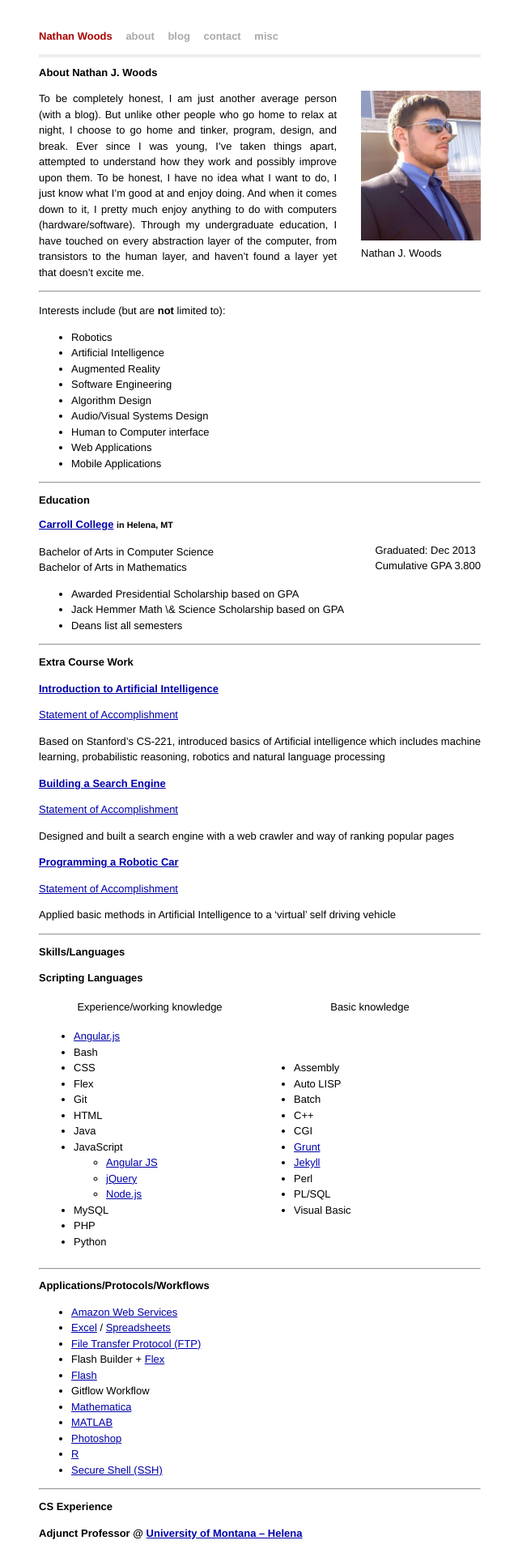
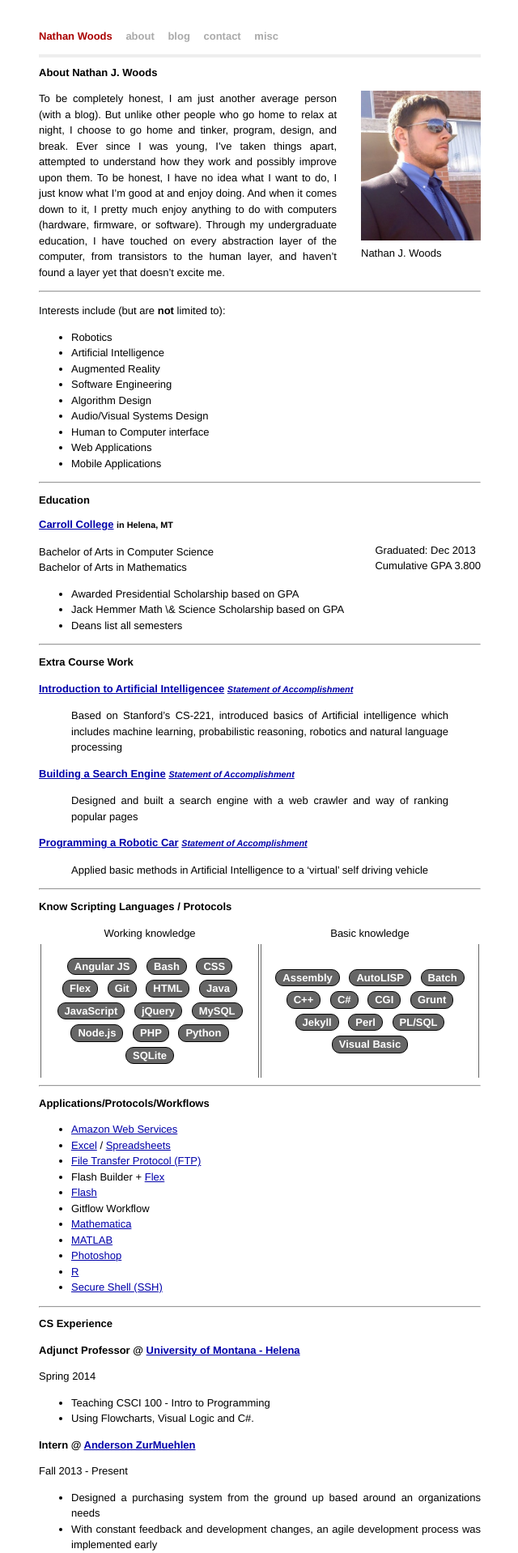
Before and after one commit to bign8/bign8.github.io, a Jekyll site: the page built from about.md, in a window 1280 px wide. Shown: the top 1918 px of the page at 81% size, without its empty margins (319-959 px from the left). Built offline with Jekyll 4.4.1, drawn with Linux system fonts in a browser that asks for light colours; Markdown is read by kramdown in place of the engine named in the settings; comment, search, counter and statistics services are not loaded; some of the changed text lies outside the part shown.

Commit message:
More resume styling

```diff
--- /dev/null
+++ b/_layouts/resume.html
@@ -0,0 +1,6 @@
+---
+layout: default
+---
+<div class="resume">
+{{ content }}
+</div>
--- a/about.md
+++ b/about.md
@@ -10,7 +10,7 @@
 	<br/>Nathan J. Woods
 </div>
 
-To be completely honest, I am just another average person (with a blog). But unlike other people who go home to relax at night, I choose to go home and tinker, program, design, and break. Ever since I was young, I’ve taken things apart, attempted to understand how they work and possibly improve upon them. To be honest, I have no idea what I want to do, I just know what I’m good at and enjoy doing. And when it comes down to it, I pretty much enjoy anything to do with computers (hardware/software). Through my undergraduate education, I have touched on every abstraction layer of the computer, from transistors to the human layer, and haven’t found a layer yet that doesn’t excite me.
+To be completely honest, I am just another average person (with a blog). But unlike other people who go home to relax at night, I choose to go home and tinker, program, design, and break. Ever since I was young, I've taken things apart, attempted to understand how they work and possibly improve upon them. To be honest, I have no idea what I want to do, I just know what I'm good at and enjoy doing. And when it comes down to it, I pretty much enjoy anything to do with computers (hardware, firmware, or software). Through my undergraduate education, I have touched on every abstraction layer of the computer, from transistors to the human layer, and haven't found a layer yet that doesn't excite me.
 
 --------
 
@@ -45,29 +45,24 @@
 
 
 ## Extra Course Work
-### [Introduction to Artificial Intelligence](http://www.ai-class.com/ "Introduction to Artificial Intelligence")
-[Statement of Accomplishment](/assets/doc/ai-class-intro-to-ai.pdf)
+### [Introduction to Artificial Intelligencee](http://www.ai-class.com/ "Introduction to Artificial Intelligence") <small>[*Statement of Accomplishment*](/assets/doc/ai-class-intro-to-ai.pdf)</small>
+> Based on Stanford's CS-221,
+> introduced basics of Artificial intelligence which includes machine learning,
+> probabilistic reasoning, robotics and natural language processing
 
-Based on Stanford’s CS-221, introduced basics of Artificial intelligence which includes machine learning, probabilistic reasoning, robotics and natural language processing
+### [Building a Search Engine](http://www.udacity.com/overview/Course/cs101/ "Building a Search Engine") <small>[*Statement of Accomplishment*](/assets/doc/udacity-101-intro-to-cs.pdf)</small>
+> Designed and built a search engine with a web crawler and way of ranking popular pages
 
-### [Building a Search Engine](http://www.udacity.com/overview/Course/cs101/ "Building a Search Engine")
-[Statement of Accomplishment](/assets/doc/udacity-101-intro-to-cs.pdf)
-
-Designed and built a search engine with a web crawler and way of ranking popular pages
-
-### [Programming a Robotic Car](http://www.udacity.com/overview/Course/cs373/ "Programming a Robotic Car")
-[Statement of Accomplishment](/assets/doc/udacity-373-programming-a-robotic-car.pdf)
-
-Applied basic methods in Artificial Intelligence to a ‘virtual’ self driving vehicle
+### [Programming a Robotic Car](http://www.udacity.com/overview/Course/cs373/ "Programming a Robotic Car") <small>[*Statement of Accomplishment*](/assets/doc/udacity-373-programming-a-robotic-car.pdf)</small>
+> Applied basic methods in Artificial Intelligence to a 'virtual' self driving vehicle
 
 --------
 
-## Skills/Languages
-### Scripting Languages
-<table>
+## Know Scripting Languages / Protocols
+<table class="bubble-holder">
 	<thead>
 		<tr>
-			<td style="text-align: center; width: 50%;">Experience/working knowledge</td>
+			<td style="text-align: center; width: 50%;">Working knowledge</td>
 			<td style="text-align: center; width: 50%;">Basic knowledge</td>
 		</tr>
 	</thead>
@@ -75,37 +70,35 @@
 		<tr>
 			<td>
 				<ul class="bubbles">
-					<li><a title="HTML enhanced for web apps" href="http://angularjs.org/" target="_blank">Angular.js</a></li>
-					<li>Bash</li>
-					<li>CSS</li>
-					<li>Flex</li>
-					<li>Git</li>
-					<li>HTML</li>
-					<li>Java</li>
-					<li>JavaScript
-						<ul>
-							<li><a title="by Google" href="http://angularjs.org/" target="_blank">Angular JS</a></li>
-							<li><a href="http://jquery.com/" target="_blank">jQuery</a></li>
-							<li><a href="http://nodejs.org/" target="_blank">Node.js</a></li>
-						</ul>
-					</li>
-					<li>MySQL</li>
-					<li>PHP</li>
-					<li>Python</li>
+					<li><a title="by Google" href="http://angularjs.org/" target="_blank">Angular JS</a></li>
+					<li><a href="http://en.wikipedia.org/wiki/Bash_(Unix_shell)" target="_blank">Bash</a></li>
+					<li><a href="http://en.wikipedia.org/wiki/Css" target="_blank">CSS</a></li>
+					<li><a href="http://www.adobe.com/products/flex.html" target="_blank">Flex</a></li>
+					<li><a href="http://git-scm.com/" target="_blank">Git</a></li>
+					<li><a href="http://en.wikipedia.org/wiki/Html" target="_blank">HTML</a></li>
+					<li><a href="http://www.java.com/" target="_blank">Java</a></li>
+					<li><a href="http://en.wikipedia.org/wiki/JavaScript" target="_blank">JavaScript</a></li>
+					<li><a href="http://jquery.com/" target="_blank">jQuery</a></li>
+					<li><a href="http://www.mysql.com/" target="_blank">MySQL</a></li>
+					<li><a href="http://nodejs.org/" target="_blank">Node.js</a></li>
+					<li><a href="http://www.php.net/" target="_blank">PHP</a></li>
+					<li><a href="http://www.python.org/" target="_blank">Python</a></li>
+					<li><a href="http://sqlite.org/" target="_blank">SQLite</a></li>
 				</ul>
 			</td>
 			<td>
 				<ul class="bubbles">
-					<li>Assembly</li>
-					<li>Auto LISP</li>
-					<li>Batch</li>
-					<li>C++</li>
-					<li>CGI</li>
+					<li><a href="http://en.wikipedia.org/wiki/Assembly_language" target="_blank">Assembly</a></li>
+					<li><a href="http://en.wikipedia.org/wiki/Autolisp" target="_blank">AutoLISP</a></li>
+					<li><a href="http://en.wikipedia.org/wiki/Batch_file" target="_blank">Batch</a></li>
+					<li><a href="http://en.wikipedia.org/wiki/C%2B%2B" target="_blank">C++</a></li>
+					<li><a href="http://en.wikipedia.org/wiki/C_Sharp_(programming_language)" target="_blank">C#</a></li>
+					<li><a href="http://en.wikipedia.org/wiki/Cgi-bin" target="_blank">CGI</a></li>
 					<li><a title="The JavaScript Task Runner" href="http://gruntjs.com/" target="_blank">Grunt</a></li>
 					<li><a title="Blog aware static sites" href="http://jekyllrb.com/" target="_blank">Jekyll</a></li>
-					<li>Perl</li>
-					<li>PL/SQL</li>
-					<li>Visual Basic</li>
+					<li><a href="http://en.wikipedia.org/wiki/Perl" target="_blank">Perl</a></li>
+					<li><a href="http://en.wikipedia.org/wiki/PL/SQL" target="_blank">PL/SQL</a></li>
+					<li><a href="http://en.wikipedia.org/wiki/Visual_basic" target="_blank">Visual Basic</a></li>
 				</ul>
 			</td>
 		</tr>
@@ -132,21 +125,21 @@
 
 ## CS Experience
 
-### Adjunct Professor @ [University of Montana – Helena](http://umhelena.edu/)
+### Adjunct Professor @ [University of Montana - Helena](http://umhelena.edu/)
 Spring 2014
 
-- Teaching CSCI 100 – Intro to Programming
+- Teaching CSCI 100 - Intro to Programming
 - Using Flowcharts, Visual Logic and C#.
 
 ### Intern @ [Anderson ZurMuehlen](http://www.azworld.com/ "Certified Public Accountants & Business Advisors")
-Fall 2013 – Present
+Fall 2013 - Present
 
 - Designed a purchasing system from the ground up based around an organizations needs
 - With constant feedback and development changes, an agile development process was implemented early
 - Tech: Angular.JS, Git, Grunt, PHP and related
 
 ### Web Developer @ [Carroll College](http://www.carroll.edu "Carroll College")
-Fall 2010 – Dec 2013
+Fall 2010 - Dec 2013
 
 - Assisted with the development of a custom content management system
 - Dealt with corporate environment problems such as communication issues
--- a/css/main.css
+++ b/css/main.css
@@ -19,8 +19,7 @@
   text-align: center;
 }
 
-h1, h2, h3, h4, h5, h6 {
-  font-size: 100%; }
+h1, h2, h3, h4, h5, h6 { font-size: 100%; }
 
 h1 { margin-bottom: 1em; }
 p { margin: 1em 0; }
@@ -197,3 +196,36 @@
     content: "";
     display: table;
 }
+
+/*****************************************************************************/
+/*
+/* Resume
+/*
+/*****************************************************************************/
+
+
+.resume .bubble-holder tbody td {
+  border-left: 1px solid #666;
+  border-right: 1px solid #666;
+}
+.resume .bubbles {
+  text-align: center;
+  padding: 0;
+  font-weight: bold;
+}
+.resume .bubbles li {
+  list-style: none;
+  display: inline-block;
+  border: 1px solid black;
+  margin: 3px 4px;
+  padding: 0 8px;
+  border-radius: 10px;
+  background-color: #666;
+}
+.resume .bubbles li:hover {
+  background-color: #888;
+}
+.resume .bubbles li a {
+  text-decoration: none;
+  color: #FFF;
+}
```
Also changed, not shown: other parts of about.md (+11 -10 lines).
